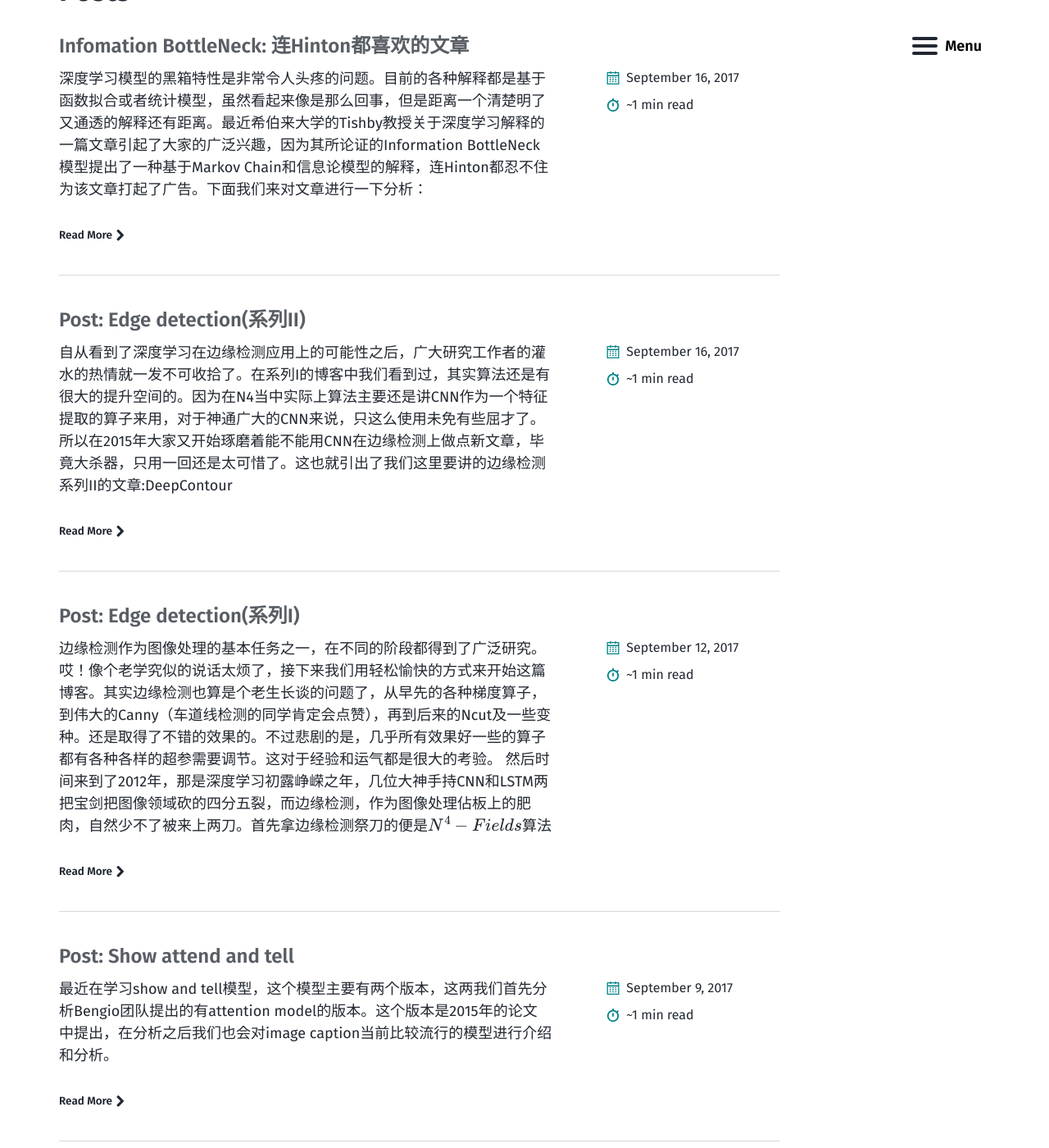
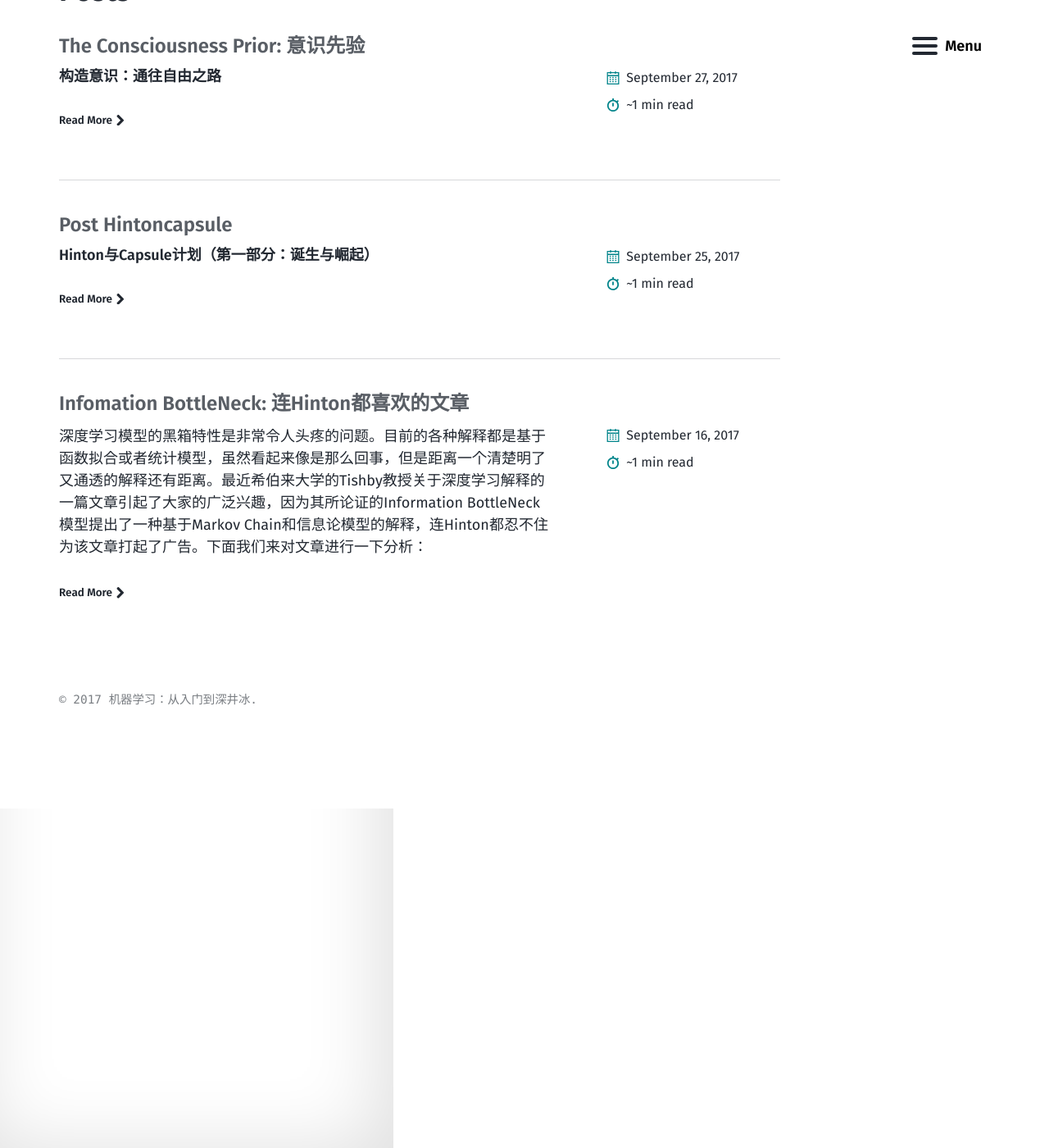
Before and after one commit to Primus-zhao/Primus-zhao.github.io, a Jekyll site: the page built from index.md, in a window 1280 px wide and 1400 px high, scrolled down 414 px. Shown: the whole window at 82% size. Built offline with Jekyll 4.4.1, drawn with Linux system fonts in a browser that asks for light colours; formulas are drawn with MathJax 3; some of the changed lines change nothing that is shown; some of the changed text lies outside the part shown.

Commit message:
consciousness prior

```diff
--- a/_posts/2017-09-23-post-InfoBottleNeck.md
+++ b/_posts/2017-09-23-post-InfoBottleNeck.md
@@ -44,3 +44,24 @@ $$I(X;Y) = \sum_{x\in X}\sum_{y\in Y}p(x, y)log\frac{p(x,y)}{p(x)p(y)}=D(p(x,y)|
 $$I(X;Y) = H(X)-H(X|Y) = H(Y)-Y(Y|X)$$
 
 从概念上来理解，该公式意思是给定了Y知识的条件下X的不确定度的缩减量。
+
+有了以上的准备，就可以开始对文章的主要意义进行分析了。文章分析的过程还引用了两个关于mutual information的结论：
+1.对于X和Y的可逆变换，其互信息不变，暨：
+
+$$I(X;Y)=I(\sigma(X);\phi(Y))$$
+
+2.对于任何三个变量如果存在Markov chain X->Y->Z, 则有：
+
+$$I(X;Y)\ge I(X;Z)$$
+
+暨最后链上较长的互信息较小。
+
+结束了铺垫以后我们来讨论正题，这篇文章在考虑网络架构时非常有趣的将真实的Y值加入了网络架构之前，使得整个架构有一丝Autoencoder的意味。
+
+![network structure](./IB-network-structure.png "别出心裁的网络架构思考模式")
+
+根据这个网络架构及我们之前给出的关于Markov Chain的信息推论，我们可以得到如下的DPI(Data Processing Inequallity)
+
+$$I(X;Y)\ge I(T_1;Y)\ge I(T_2;Y) \ge ... \ge I(T_k;Y)\ge I(\hat{Y};Y)$$
+
+$$H(X)\ge I(X;T_1)\ge I(X;T_2)\ge ...\ge I(X;T_k)\ge I(X;\hat{Y})$$
--- /dev/null
+++ b/_posts/2017-09-25-post-HintonCapsule.mkd
@@ -0,0 +1,72 @@
+# Hinton与Capsule计划（第一部分：诞生与崛起）
+
+几十年前，美国历史上最为（能）杰（撒）出（谎）的国务卿基辛格接受记者采访时曾被问及这样一个问题：“成绩出色的你为何没有选择留校任教？”基辛格给出了这样的回答：“学术圈的混乱情况使我向往中东地区国际关系的单纯。”虽有调侃的意味，却也道出了学术界派系争斗的残酷现实。而时下如火如荼的深度学习的发家史几乎可以说是这一情况最深刻的写照。为了能够全面的介绍Hinton及他宏大的Capsule计划，我们就有必要对深度学习（神经网络）的苦难发展史做一个简要的回顾。
+
+## 神经网络的悲惨童年
+
+神经网络的理论根基出现的非常之早。１９４９年Hebb提出了大名鼎鼎的Hebb　rule，随后在１９５７年Frank Rosenblatt基于这一理论设计出了感知器。从现代观点来看，这就是一个单层的最为简单的神经网络，同时其权值更新机制只靠单纯的叠加分类结果来实现。如此简单粗暴的方法自然不可能应对复杂的问题，对于非线性分类问题几乎可以说是无能为力。在故事情节推进之前我们还需要简单的介绍一下故事背景，尽管学术圈中有一众大牛都是做人工智能的，但是这些大牛之间可没有什么阶级情感。因为人工智能领域立山头的情况非常严重，根据其理论基础主要分为四大派系：１、连接主义（来源：神经科学，代表理论：神经网络），２、符号主义（来源：逻辑学，代表理论：专家系统），３、进化主义（来源：遗传生物学，代表理论：遗传算法），４、贝叶斯派（来源：统计学，代表理论：贝叶斯网络）。正如中国的各个门派之间要打个你死我活一样，这些派系之间也是常年的你来我往。而当时人工智能最为推崇的大牛是符号主义的马文明斯基。如果我们以神经网络为第一主角写篇小说，那这位老斯基无疑会成为最大的反面boss。当时的进化主义和贝叶斯派发展的还非常稚嫩，所以自然不会获得明斯基的关注，而偏巧神经网络由于具备模仿人类神经系统的特点，很容易让人把它和正统的人工智能结合起来。看到此情此景老爷子坐不住了，本着趁它虚要它命的精神，老爷子写了一本书，叫做《感知器》。不过不要被书名骗了，马老爷子可不是学雷锋帮忙推广感知器，他写这本书的感觉就好像是乔布斯心血来潮写了本《伟大的微软》或者马化腾搞了本《崛起的３６０》一样：书中强调指出了感知器的在解决XOR等非线性问题的拟合上的局限性，再加上老爷子本身的巨大影响力，使得这一招直中要害，几乎打得神经网络１０年没缓过神来。而Hinton正是在这个寒冰期攻读的神经网络的研究生，所以他曾在吴恩达的采访中追忆起当时的悲惨情景。有下面几幅图为证：
+
+ <img src="./hinton1.jpg" width="400" height="400" alt="hinton追忆１"/>
+ <img src="./hinton2.jpg" width="400" height="400" alt="hinton追忆２"/>
+ <img src="./hinton3.jpg" width="400" height="400" alt="hinton追忆３"/>
+ <img src="./hinton4.jpg" width="400" height="400" alt="hinton追忆４"/>
+
+这种感觉就好像是现在的你花了大价钱跑到蓝翔去学习BP机修理专业一样，基本是毕业即宣告失业了。
+好在当时的美国还有对神经网络理论抱有兴趣的团队，最终接纳了Hinton。而事实也证明天道有轮回，Hinton的这一坚持也带来了回报，其不懈的努力终于换来了带来神经网络第一次复兴的技术－－反向传播算法。
+
+## 反向传播算法
+
+正如罗杰彭罗斯在《皇帝的新脑》中曾经提到的一样，一本书中的每一个数学公式都会吓跑一半的读者，所以我这里尽量用概念性的描述来阐述反向传播的问题。不过，为了能够避免语言过于晦涩，还是会稍微涉及到一些小学数学公式及最简单的求导概念，如果你有困难的话可以来找我讨论。此外，对反向传播的语言阐述的简单和数学上实现其计算的困难会形成鲜明的对比。同组的老葛和我聊起这个事的时候还吐过槽：现在搞深度学习的，十个人里有九个不会写反向传播。玩笑归玩笑，其实我个人感觉这个比例甚至于还有点过于乐观了。
+在开始正题之前，先要插播个广告。对于反向传播，目前看到所有的学术著作和网络短文及在线课程当中对其概念和原理阐述的最通俗易懂的当属Colah的博客[Colah's blog](http://colah.github.io/posts/2015-08-Backprop/)（这个Colah与Stanford的Andrew Kaparthy合称深度学习博客界的网红姐妹花，其对LSTM的介绍博客几乎被全天下的人引用）。为了尊重知识产权，这里只会简单的摘出其中的核心部分来讲述，如果想查看全文请点击原文链接。此外在征得了Colah大神本人的同意后我打算在另一篇博客将该文章全文汉化，一看英文就犯困的同学也可以考虑一下。接下来我们首先介绍计算图的概念
+
+### 计算图
+
+神经网络在进行计算的过程中并非是像普通意义上的数学一样公式化，本着一图胜千言的原则。神经网络在整个计算流程的表示是通过图模型来实现的，而这个代表了整个计算流程的图，简称计算图，一个简单的栗子如下：
+假如我们想要做如下的一组计算：
+
+$$c=a+b$$
+$$b=d+1$$
+$$e=c*d$$
+
+那么通过计算图来表示这个计算流程的效果如下：
+<div align="center">
+<img src="./computation-graph.png" width="600" height="300" alt="计算图样例"/>
+</div>
+在计算图中，每个节点（node)代表一个变量及该变量的计算过程（算子），而连接节点的箭头代表了变量的输出方向，即哪些变量的计算需要该变量，比如指向c的a和b两个节点的箭头就代表了为了计算c必须获得a和b两个变量，这与我们刚才写出的\\(c=a+b\\)公式相对应。
+构建好了计算图之后，我们就可以按照箭头流向进行计算了，计算过程中只需要记住一点：当指向一个node的所有node都已经求值后，就可以按照node中的算子对该node的值进行计算。在该计算图中，只需要按照顺序计算a,b->c->d->e即可，其中a,b为已知输入量。这里我们假设a,b分别为２和１，那么根据以上流程完成的计算图如下所示：
+<div align="center">
+<img src="./tree-eval.png" width="600" height="300" alt="计算图样例"/>
+</div>
+
+### 计算图的导数
+
+在了解了计算图的基本概念之后，我们接下来分析各个元素相互之间的影响。从计算图可以看到，箭头起始的变量对箭头指向的变量是具有直接影响的，如a和b影响c,b直接影响d，那么a的变化会对c产生多大的影响呢？对这些变化的定量估计就需要用到本篇当中最难的一个数学概念了：偏导数。不过没有学过偏导也没关系，因为我们举的都是线性函数的例子，你只需要了解如下这个基本公式就好了：
+某个变量a对b的偏导一般表示为
+$$\frac{\partial a}{\partial b}$$
+对于线性函数\\(y=c_0x\\)来说，我们有
+$$\frac{\partial y}{\partial x} = c_0$$
+而如果两个变量a和b不相关时，我们有
+$$\frac{\partial a}{\partial b}=0$$
+
+其偏导等于线性函数的参数。
+对于我们的计算图，可以求出如下的结果：
+$$\frac{\partial c}{\partial a}=\frac{\partial a}{\partial a} + \frac{\partial b}{\partial a}=1$$
+类似的，对于e，我们有：
+$$\frac{\partial e}{\partial c}=\frac{\partial (c*d)}{\partial c}=d$$
+
+$$\frac{\partial e}{\partial d}=\frac{\partial (c*d)}{\partial d}=c$$
+
+从整个计算图的角度来看，进行求导后的效果如下：
+<div align="center">
+<img src="./tree-eval-derivs.png" width="600" height="300" alt="计算图求导样例"/>
+</div>
+
+那么对于非直接连接的变量间的相互影响该如何估计？很简单，找到两个变量对应node的连接路径，将路径上的偏导乘个遍就可以了。例如在上图中如果我们想要计算\\(\frac{\partial c}{\partial a}\\)的话怎么办，只要沿从a到c的路径把所有偏导值都乘起来就ok。计算过程如下：
+
+$$\frac{\partial e}{\partial a} = \frac{\partial e}{\partial c}*\frac{\partial c}{\partial a} = 2*1 = 2$$
+
+So easy, huh? 但是如果我们要求的是\\(\frac{\partial e}{\partial b}\\)呢？这个时候我们就面临问题了，因为从b到e有两条路径，而这个偏导的正解是把两路的乘积相加，也就是：
+
+$$\frac{\partial e}{\partial b}=\frac{\partial e}{\partial c}*\frac{\partial c}{\partial b} + \frac{\partial e}{\partial d}*\frac{\partial d}{\partial b} = 2*1+3*1=5$$
+
+这也就完成了偏导的求解
--- /dev/null
+++ b/_posts/2017-09-27-post-ConsciousnessPrior.md
@@ -0,0 +1,57 @@
+---
+title: "The Consciousness Prior: 意识先验"
+date: 2017-09-27
+categories:
+  - Post
+last_modified_at: 2017-09-27T21:00:25-00:00
+---
+
+# 构造意识：通往自由之路
+
+首先非常抱歉我标题党了一把，盗用了哈耶克的著作名来换热度。在一般情况下，将一篇文章与未来发展方向结合起来往往会有夸大其辞的嫌疑。但是这篇文章比较特殊，一篇只有区区４页的论文却阐述了通往意识之路的途径。因为这篇文章的意义，我也会摒弃往日轻快随意的文风，非常严肃的来讨论这篇文章阐述的构建意识推理方面的问题。
+掩盖在当前人工智能领域快速发展背后的一个严重问题就是如何将从CV，NLP得到的信息与人脑已有的知识进行有效组织，从而根据这些信息进行推理。在这其中还有一个信息表示的巨大跨度。CV的信息更多的是转化为对于图像处理后的类别、位置等物理意义，而NLP则往往是输出词语或者声音的coding。这些coding及物理意义都是人为赋予的，这也就导致了为了能够根据得到的这些信息进行有效推理，我们必须再构建知识图谱来适应这些编码从而进行search或者简单推理。这种方法符合人类对问题表征的理解，但是却不符合人类内部对于信息处理和推理的机制，所以导致其基本没有迁移的办法，只能根据特定领域进行特定的知识库搭建，而推理的过程也往往具有机械化地设计和生搬硬套的意味。目前看来还没有好的统一的基于各方面信息进行推理的机制。
+而这篇文章真正的价值就在于纲要上给出了对意识进行抽象和建模的可能性。下面我们来详细分析：
+
+## 什么是意识
+
+意识在认知心理学中早已给出定义，但是这个定义更多基于生理研究方面，对于人工智能理论研究的意义不大。这篇文章对于意识的定义是一种高度抽象的机制，这种机制在我们采用稀疏的注意力机制来获得状态表征的一个子集之后，可以基于这个子集得出关于现实或行为的有用推断。这种定义方式从认知心理学的角度讲可能过于狭隘，但是已经足够我们围绕它进行意识模型的构建。
+
+##　意识先验理论
+
+意识先验理论中的大部分模型具有强化学习的色彩，从我们先前对于意识的定义中可以看出，它和强化学习的构建环境具有非常相似的架构。都是从环境获得的数据进行行为或者状态的有效判断，只是强化学习更多地强调与环境多轮互动的特性。
+首先我们假设\\(S_t\\)是在时间t的观测状态，而\\(h_t\\)则定义为从\\(S_t\\)获得的一个高级别表征，那么我们有很多办法来对他们的相互关系进行一个时序上的建模。
+
+$$h_t=F(s_t, h_{t-1})$$
+
+这个建模方式有多种选择，一个常见的选择方式就是RNN。在这种情况下，我们将其成为表征RNN或编码器。这个模型的核心目的是得到一个好的\\(h_t\\)，这个变量可以将抽象层面上可解释的因素都分离开，这样我们可以通过对其进行变换实现单个因素信息的提取。而这个建模用的RNN，我们可以在理想地把它想象为涵盖了脑中在t时刻具有的所有信息，这样这个\\(h_t\\)就会成为一个很高维的向量（毕竟承载了大量的信息，而如果我们想要建立的向量模拟人类的特点的话，其表征信息往往还具有稀疏性），同时由于建立的模型具有时序性，所以当前的\\(h_t\\)也会承载大量过去的信息。
+对应这种高维变量我们还要定义一个意识状态\\(c_t\\)，它是一个从\\(h_t\\)上运用注意力机制推出的低维向量。
+
+$$c_t=C(h_t, c_{t-1}, z_t)$$
+
+其中的\\(z_t\\)是随机噪声源。这里的\\(c_t\\)表示思想所具有的内容，也就是无意识状态下获得的所有当前信息中的一个子集，却由于注意力机制而被从\\(h_t\\)投射到了我们的表层意识当中。这里的函数C被称为意识RNN。由于我们在计算中加入了随机变量，所以每次注意力机制得到的元素会有所区别。这条性质在对未来的计划、预测进行探索时非常有用（这种方式和强化学习中的\\(\epsilon \\)更新方法非常相似。从另外一个角度，由于函数C实现了降维，所以我们也可以将它理解成一个提取信息，将有用信息从杂乱无章的内容中抽晰出来的一个办法。
+
+## 模型训练目标
+
+前面提到过，意识状态\\(c_t\\)担负着对未来进行预测或者行为规划的作用，如果想要了解其是否具有了这个作用，就必须提出一种评价机制，一个可行的方案是构建一个验证网络(Verfier network)，对当前所有信息和过去的意识状态之间的一致性进行打分：
+
+$$V(h_t, c_{t-k})$$
+
+从普遍意义上讲，其实就是想构建一个用来训练表征网络和意识网络的可量化的评价机制。除了评价之外，可能也包括一些其他的目的，比如尽量保证提出的信息能够重构输入值等等。
+关于该目标函数的构建元素选取上有两种方案：１）采用注意力机制来将高维表征转化为低维意识；２）直接对基于意识得到的预测结果或者行为进行评价。后者的操作方案很容易实现，和我们现行的机器学习和深度学习的目标函数构建方式非常相似。但是具有更大意义的前者实现起来则非常困难，道理如下：假设我们目前已知状态子集B，而我们的目的是得到关于将来的状态预测的子集A。为了保证得到最好的模型效果，我们的目标函数会设定为最大化logP(A|B)或一些近似。但是此处我们需要注意到，我们的建模并不只是为了预测的更加准确，而是希望训练的函数能够贴近表征RNN的真实形式，而对于这一部分的目标函数几乎无法评估。此外，在使用注意力机制时，也无法找到注意力究竟应该集中在哪些元素上（应该注意A还是B?其实都不是。事实上，注意力应该集中在从A到B的映射机制上)。如果在实际应用中我们采用了之前提到的logP(A|B)作为目标函数，那么在给定B之后我们总会选择B作为预测值，而这种无用的映射绝对不是我们想要的结果。所以目标函数一定还要涵盖一些其他的评价机制，这目前还是一个开放性的问题，一个解决方案是采用强化能够学习的回报来实现这一效果，不过由于构建表征RNN的过程及影响估计都很漫长，这并非一个最佳解决方案。从原理上讲，还需要一些其他的熵和多样性来保证注意力机制的随机性，这对于保证在训练过程中注意到的元素的覆盖范围是有很大帮助的。
+
+## 变量命名
+
+这里指出了引入构建表征向量键值对的作用。由于键值对的构建，意识状态就必须间接映射到表征状态上了，与直接从特征向量比多出了一层抽象，但是是否会对构建意识函数有帮助目前我还持保留意见。而如果大量表征状态都引入到验证网络中的话，简单的网络训练算法可能无法提供足够大的梯度（这是论文中的观点，个人观点在进行变量命名后确实使验证网络的训练变的简单，但是这是建立在通过命名实现了一层抽象的基础上，从这个角度来讲，抽象的工作其实并未减少）。
+
+## 与语言的相关性
+
+事实上，引入感知状态的过程跟采用语言对信息进行抽象的过程非常相似（比如用语言来描述一幅图片）。语言可以用来描述意识状态，但是需要注意的是，通常意识状态的信息量是大于语言的，而语言抽象构建的过程中更多的是考虑到信息传递的相关性和时效性，所以可以采用另一个RNN来对语言和意识状态之间的信息进行建模
+
+$$u_t=U(c_t, u_{t-1})$$
+
+其中的u是t时刻的语言表达。语言对于表征网络的构建很有帮助。由于通常一个句子中只有少量的元素和概念，不像我们的意识状态可能包含大量信息，而且单个词语或短语往往代表某个独立含义，所以如果将语言的元素作为评价基准加入到表征网络的训练当中就可以得到好的表征的粒度效果，也就是得到具有较大变化的特征表示（类似于冲击函数）。
+类似地，如果我们将类似的概念引入深度学习和其相对应的高级别感知和知识表示中，就可以找到一个搭接其他们的桥梁。知识表示和语言非常相似，简短的句子当中包含少量概念和信息。这样就可以在训练深度神经网络的过程中对其加入规则化特性，得到非常漂亮的信息表征方案。
+
+# 如何对意识先验进行实验？
+
+由于该理论的根基非常浅，本着由易到难的宗旨。首先应该从一些简单示例入手。其次，虽然语言可以提升意识先验模型的效果，但是为了真正实现模拟人类意识，最好首先不要引入语言，毕竟我们在掌握语言之前就已经能够意识到很多物理特性。第三，最好先将其置于非监督强化学习当中，以进行效果评估。第四，最好采用一些有意义的抽象对其进行测试，比如判断桌上的一摞东西是否会掉到低声等等，用这些实验来判断意识先验是否掌握了物理定律。如果某个时间的结果是有大量变量及多模型协同决定的，那么由于未来时间的熵值很高，对其进行预测的难度非常大。但是如果影响的因素非常少，而定律也比较简单，那么意识先验就有可能派上用场。最后，如果要进行实验结果比较的话，直接将意识先验与强化学习进行比较吧，毕竟同宗同源。
```
Also changed, not shown: _edited/2017-08-25-post-super-pixeling.md (renamed from _posts/2017-08-25-post-super-pixeling.md), _edited/2017-09-09-post-show-attend-tell.md (renamed from _posts/2017-09-09-post-show-attend-tell.md), _edited/2017-09-12-post-edge-detection1.md (renamed from _posts/2017-09-12-post-edge-detection1.md), _edited/2017-09-16-post-edge-detection2.md (renamed from _posts/2017-09-16-post-edge-detection2.md), _posts/IB-network-structure.png (added), _posts/computation-graph.png (added), _posts/hinton1.jpg (added), _posts/hinton2.jpg (added), _posts/hinton3.jpg (added), _posts/hinton4.jpg (added), _posts/tree-eval-derivs.png (added), _posts/tree-eval-numbered.png (added), _posts/tree-eval.png (added).
